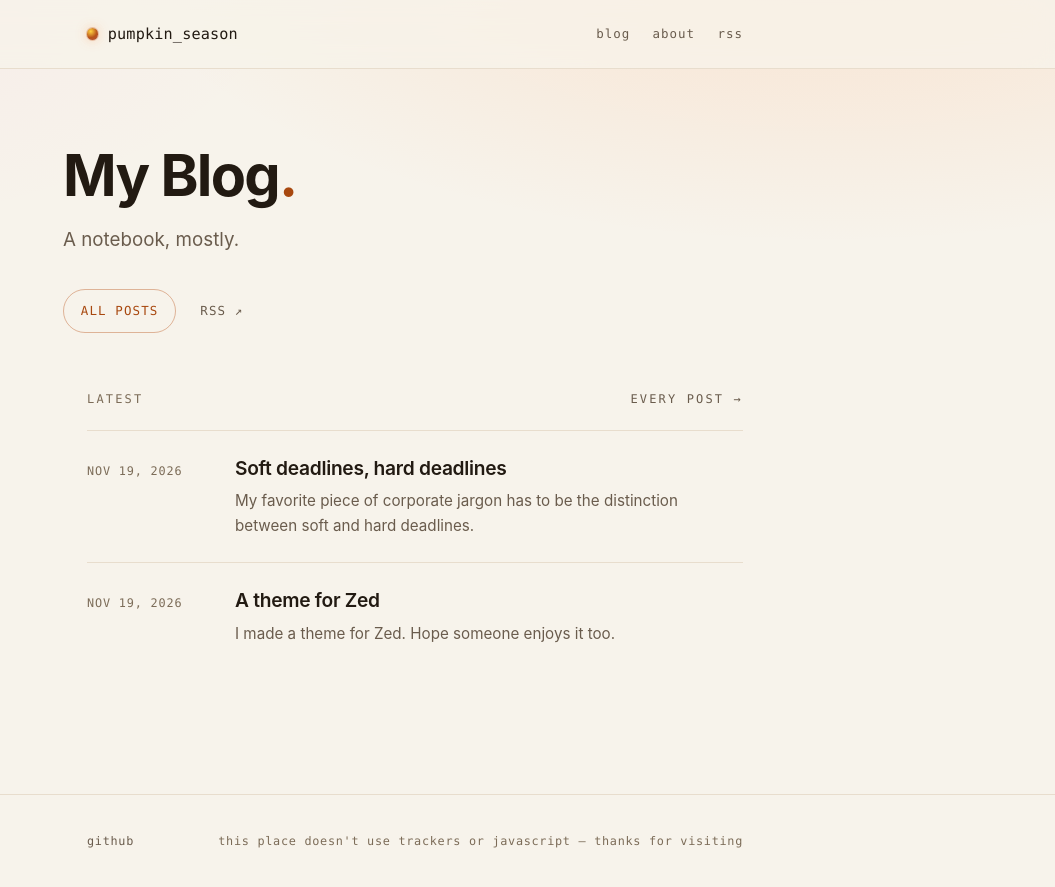
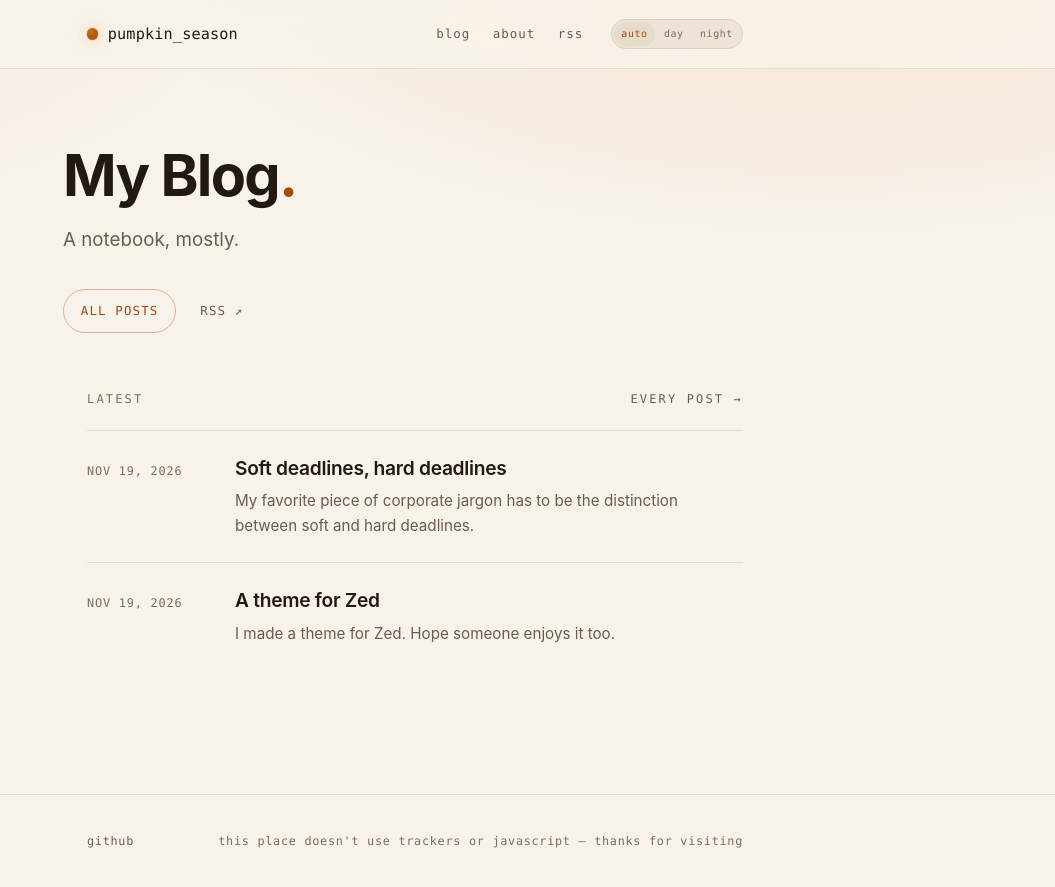
Before and after one commit to PumpkinSeason/my-blog, a Jekyll site: the page built from index.html, in a window 1280 px wide. Shown: the top 887 px of the page, without its empty margins (225-1280 px from the left). Built offline with Jekyll 4.4.1, drawn with Linux system fonts in a browser that asks for light colours.

Commit message:
blog: add colour scheme switch

```diff
--- a/_includes/header.html
+++ b/_includes/header.html
@@ -9,6 +9,16 @@
       <a href="{{ '/blog/' | relative_url }}"{% if page.url == '/blog/' or page.collection == 'posts' %} aria-current="page"{% endif %}>blog</a>
       <a href="{{ '/about/' | relative_url }}"{% if page.url == '/about/' %} aria-current="page"{% endif %}>about</a>
       <a href="{{ '/feed.xml' | relative_url }}">rss</a>
+
+      <fieldset class="switch">
+        <legend class="visually-hidden">Colour scheme</legend>
+        <input type="radio" name="scheme" id="scheme-auto" checked>
+        <label for="scheme-auto" aria-label="Follow system">auto</label>
+        <input type="radio" name="scheme" id="scheme-light">
+        <label for="scheme-light" aria-label="Light">day</label>
+        <input type="radio" name="scheme" id="scheme-dark">
+        <label for="scheme-dark" aria-label="Dark">night</label>
+      </fieldset>
     </nav>
   </div>
 </header>
--- a/assets/css/style.css
+++ b/assets/css/style.css
@@ -1,55 +1,57 @@
 /* ============================================================
    My Blog — stylesheet
-   Dark by default; warm paper when the system prefers light.
+   Two schemes, switched with CSS only: auto, light and dark.
    ============================================================ */
 
 :root {
+  color-scheme: light dark;
+
   /* surfaces */
-  --bg: #0d1216;
-  --bg-soft: #11181d;
-  --surface: #172027;
-  --surface-2: #1a242c;
-  --border: #22303a;
-  --border-soft: #1b262e;
-  --border-strong: #2d4049;
+  --bg: light-dark(#f7f3eb, #0d1216);
+  --bg-soft: light-dark(#f1ebe1, #11181d);
+  --surface: light-dark(#ece4d6, #172027);
+  --surface-2: light-dark(#e5dccc, #1a242c);
+  --border: light-dark(#ddd2c0, #22303a);
+  --border-soft: light-dark(#e8ddcd, #1b262e);
+  --border-strong: light-dark(#cbbca4, #2d4049);
 
   /* ink */
-  --ink: #f8f8f2;
-  --ink-soft: #d7d9d2;
-  --ink-muted: #93a0a9;
-  --ink-faint: #6b7d8b;
+  --ink: light-dark(#221a12, #f8f8f2);
+  --ink-soft: light-dark(#3d332a, #d7d9d2);
+  --ink-muted: light-dark(#6a5c4d, #93a0a9);
+  --ink-faint: light-dark(#7c6c58, #6b7d8b);
 
   /* ember accents */
-  --ember: #ff8c42;
-  --ember-bright: #ffa53c;
-  --amber: #ffd23f;
+  --ember: light-dark(#b8531a, #ff8c42);
+  --ember-bright: light-dark(#a8480f, #ffa53c);
+  --amber: light-dark(#c07a00, #ffd23f);
+  --accent-strong: light-dark(#a8480f, #ffd23f);
+
+  /* syntax palette — only used inside the dark code slab */
   --rose: #ff5cb8;
   --cyan: #6adaff;
   --mint: #45ffbe;
   --lime: #e9ff5f;
   --violet: #a97dff;
 
-  /* composed tokens — overridden wholesale by the light variant */
-  --accent-strong: #ffd23f;
-  --header-bg: rgba(13, 18, 22, 0.82);
-  --glow-a: rgba(255, 140, 66, 0.11);
-  --glow-b: rgba(255, 92, 184, 0.05);
-  --selection-bg: rgba(255, 210, 63, 0.24);
-  --selection-ink: #ffffff;
-  --link-rule: rgba(255, 140, 66, 0.35);
-  --btn-border: rgba(255, 165, 60, 0.45);
-  --btn-hover: rgba(255, 140, 66, 0.12);
-  --code-bg: #0a0e12;
-  --code-ink: #d7d9d2;
-  --code-inline: var(--lime);
+  /* composed tokens */
+  --header-bg: light-dark(rgba(247, 243, 235, 0.85), rgba(13, 18, 22, 0.82));
+  --glow-a: light-dark(rgba(255, 140, 66, 0.18), rgba(255, 140, 66, 0.11));
+  --glow-b: light-dark(rgba(255, 92, 184, 0.06), rgba(255, 92, 184, 0.05));
+  --selection-bg: light-dark(rgba(214, 110, 32, 0.22), rgba(255, 210, 63, 0.24));
+  --selection-ink: light-dark(#221a12, #ffffff);
+  --link-rule: light-dark(rgba(184, 83, 26, 0.3), rgba(255, 140, 66, 0.35));
+  --btn-border: light-dark(rgba(184, 83, 26, 0.4), rgba(255, 165, 60, 0.45));
+  --btn-hover: light-dark(rgba(184, 83, 26, 0.08), rgba(255, 140, 66, 0.12));
+  --code-bg: light-dark(#1b1613, #0a0e12);
+  --code-ink: light-dark(#e9e1d4, #d7d9d2);
+  --code-inline: light-dark(#7a4a12, #e9ff5f);
 
   /* type & rhythm */
   --wrap: 44rem;
   --radius: 12px;
   --font-sans: -apple-system, BlinkMacSystemFont, "Segoe UI", Inter, system-ui, sans-serif;
   --font-mono: ui-monospace, SFMono-Regular, "SF Mono", "JetBrains Mono", Menlo, Consolas, monospace;
-
-  color-scheme: dark;
 }
 
 /* ---------- reset ---------- */
@@ -703,54 +705,74 @@ samp {
   color: var(--ember-bright);
 }
 
-/* ---------- light "fog" variant ---------- */
+/* ---------- colour scheme switch ---------- */
 
-@media (prefers-color-scheme: light) {
-  :root {
-    color-scheme: light;
+html:has(#scheme-light:checked) {
+  color-scheme: light;
+}
 
-    /* surfaces — warm paper instead of slate */
-    --bg: #f7f3eb;
-    --bg-soft: #f1ebe1;
-    --surface: #ece4d6;
-    --surface-2: #e5dccc;
-    --border: #ddd2c0;
-    --border-soft: #e8ddcd;
-    --border-strong: #cbbca4;
+html:has(#scheme-dark:checked) {
+  color-scheme: dark;
+}
 
-    /* ink — warm near-black */
-    --ink: #221a12;
-    --ink-soft: #3d332a;
-    --ink-muted: #6a5c4d;
-    --ink-faint: #7c6c58;
+.switch {
+  display: inline-flex;
+  align-items: center;
+  gap: 2px;
+  margin: 0 0 0 0.35rem;
+  padding: 2px;
+  border: 1px solid var(--border);
+  border-radius: 999px;
+  background: var(--surface);
+}
 
-    /* ember accents, darkened for contrast on paper */
-    --ember: #b8531a;
-    --ember-bright: #a8480f;
-    --accent-strong: #a8480f;
+.switch input {
+  position: absolute;
+  width: 1px;
+  height: 1px;
+  opacity: 0;
+  pointer-events: none;
+}
 
-    --header-bg: rgba(247, 243, 235, 0.85);
-    --glow-a: rgba(255, 140, 66, 0.18);
-    --glow-b: rgba(255, 92, 184, 0.06);
-    --selection-bg: rgba(214, 110, 32, 0.22);
-    --selection-ink: #221a12;
-    --link-rule: rgba(184, 83, 26, 0.3);
-    --btn-border: rgba(184, 83, 26, 0.4);
-    --btn-hover: rgba(184, 83, 26, 0.08);
+.switch label {
+  display: grid;
+  place-items: center;
+  height: 1.5rem;
+  padding: 0 0.45rem;
+  border-radius: 999px;
+  font-family: var(--font-mono);
+  font-size: 0.62rem;
+  letter-spacing: 0.06em;
+  line-height: 1;
+  color: var(--ink-faint);
+  cursor: pointer;
+  transition: color 0.15s ease, background 0.15s ease;
+}
 
-    /* code stays a dark, ember-lit slab — the syntax palette needs it */
-    --code-bg: #1b1613;
-    --code-ink: #e9e1d4;
-    --code-inline: #8a4a12;
-  }
+.switch label:hover {
+  color: var(--ink);
+}
 
-  .prose pre {
-    box-shadow: 0 10px 28px -22px rgba(60, 40, 20, 0.65);
-  }
+.switch input:checked + label {
+  background: var(--surface-2);
+  color: var(--ember-bright);
+}
 
-  .brand .mark {
-    box-shadow: 0 0 0 1px rgba(184, 83, 26, 0.28), 0 0 12px rgba(255, 140, 66, 0.4);
-  }
+.switch input:focus-visible + label {
+  outline: 2px solid var(--ember-bright);
+  outline-offset: 2px;
+}
+
+.visually-hidden {
+  position: absolute;
+  width: 1px;
+  height: 1px;
+  margin: -1px;
+  padding: 0;
+  overflow: hidden;
+  clip: rect(0 0 0 0);
+  white-space: nowrap;
+  border: 0;
 }
 
 /* ---------- responsive ---------- */
@@ -794,6 +816,16 @@ samp {
     font-size: 0.72rem;
   }
 
+  .switch {
+    margin-left: 0;
+  }
+
+  .switch label {
+    height: 1.35rem;
+    padding: 0 0.32rem;
+    font-size: 0.56rem;
+  }
+
   .wrap {
     padding-inline: 1.15rem;
   }
```
